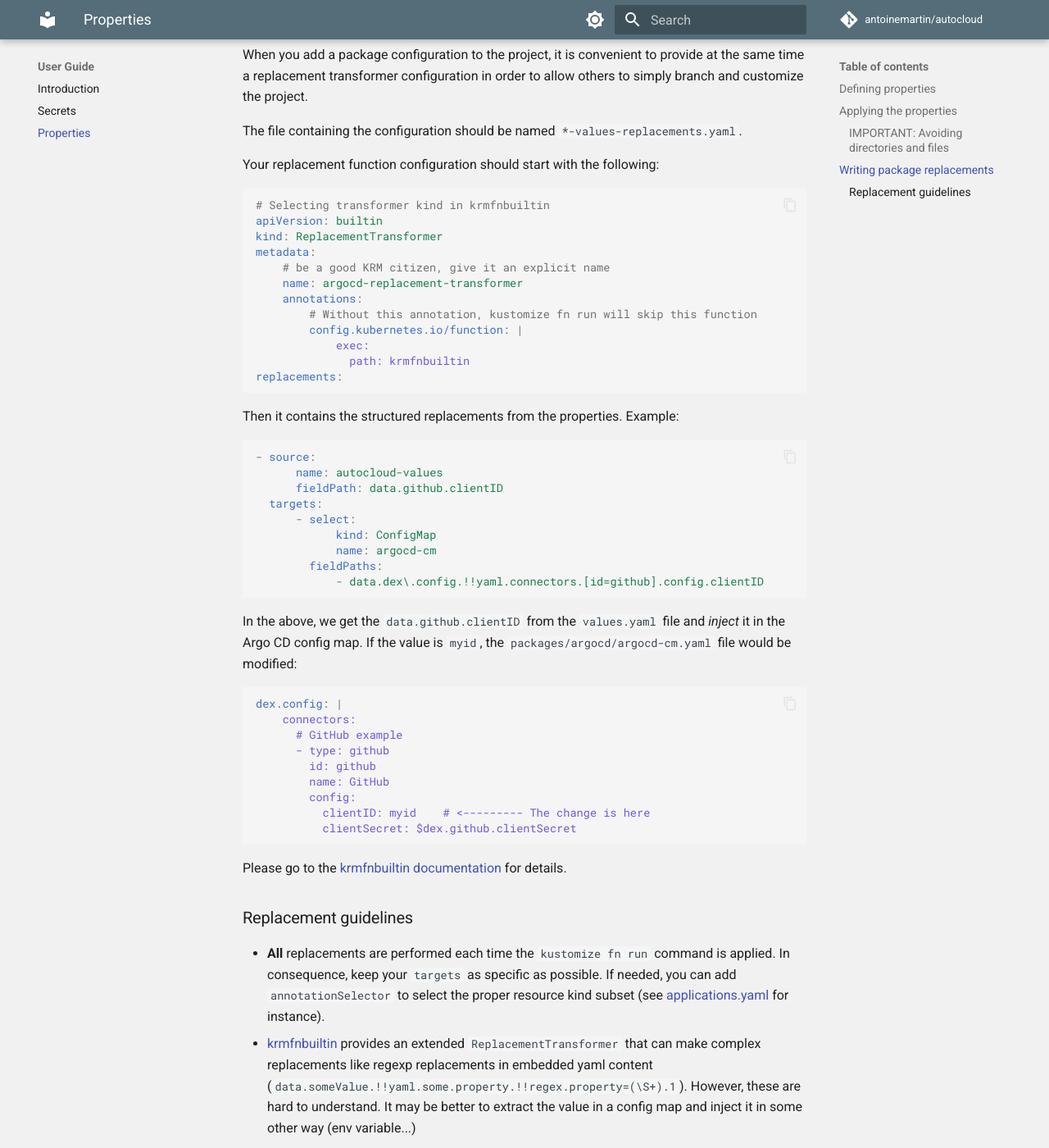
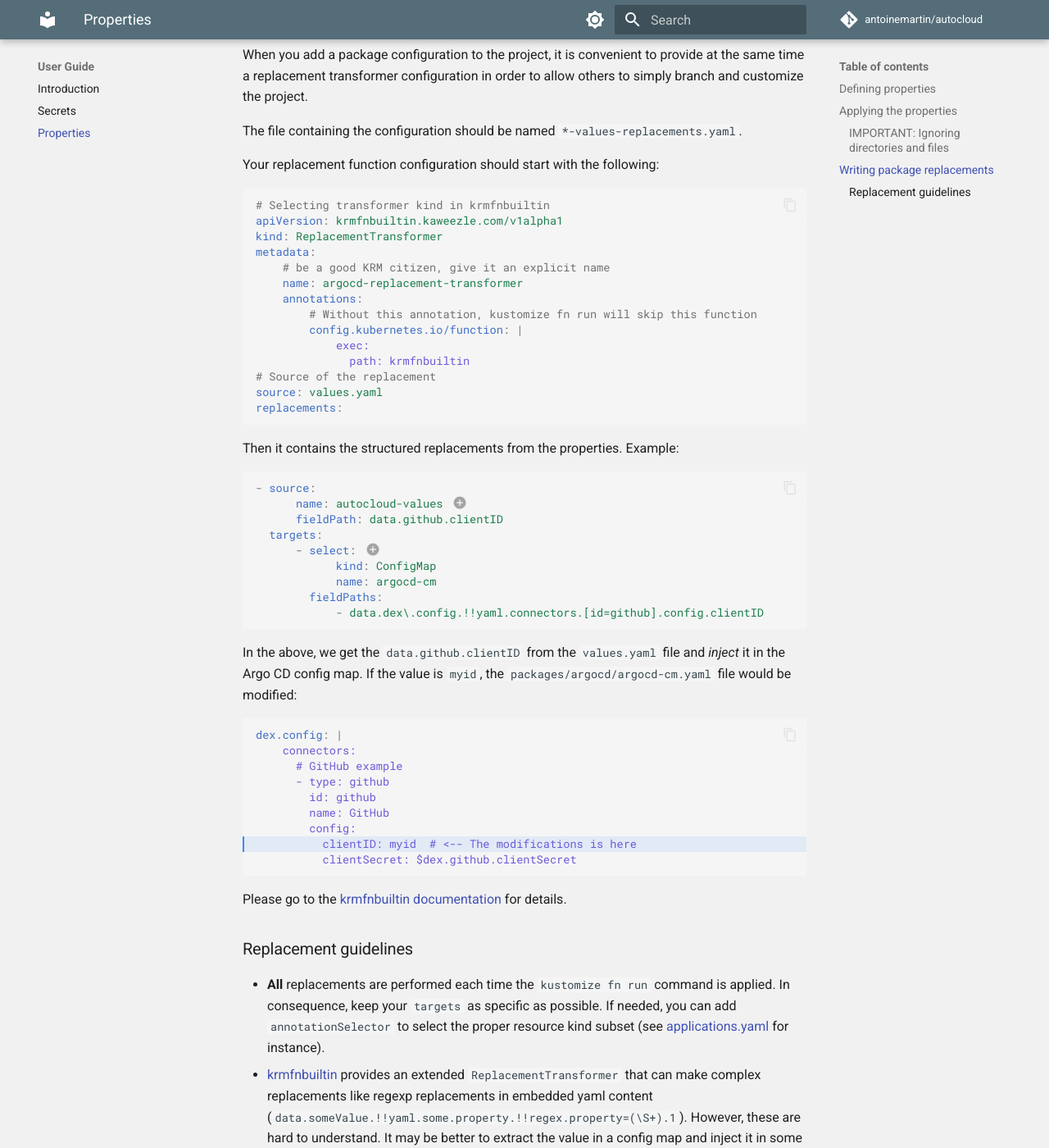
Before and after one commit to antoinemartin/autocloud, an MkDocs documentation site: the page built from docs/user-guide/properties.md, in a window 1280 px wide and 1400 px high, scrolled down 3029 px. Shown: the whole window at 82% size. Built offline with MkDocs 1.6.1 and Material for MkDocs 9.7.7, drawn with Linux system fonts in a browser that asks for light colours; comment, search, counter and statistics services are not loaded; the version menu is left out; some of the changed text lies outside the part shown.

Commit message:
👷 Add the github pages build

````diff
--- a/docs/user-guide/properties.md
+++ b/docs/user-guide/properties.md
@@ -115,7 +115,7 @@
 Kustomize will apply the functions present in the `DIR` directory to itself,
 recursively.
 
-### IMPORTANT: Avoiding directories and files
+### IMPORTANT: Ignoring directories and files
 
 `kustomize fn run` tries to interpret all files visited as KRM resources. But
 Helm Charts are not compliant, as well as some other files (patches...). It also
@@ -153,7 +153,7 @@
 
 ```yaml
 # Selecting transformer kind in krmfnbuiltin
-apiVersion: builtin
+apiVersion: krmfnbuiltin.kaweezle.com/v1alpha1
 kind: ReplacementTransformer
 metadata:
     # be a good KRM citizen, give it an explicit name
@@ -163,6 +163,8 @@
         config.kubernetes.io/function: |
             exec:
               path: krmfnbuiltin
+# Source of the replacement
+source: values.yaml
 replacements:
 ```
 
@@ -170,21 +172,24 @@
 
 ```yaml
 - source:
-      name: autocloud-values
+      name: autocloud-values # (1)!
       fieldPath: data.github.clientID
   targets:
-      - select:
+      - select: # (2)!
             kind: ConfigMap
             name: argocd-cm
         fieldPaths:
             - data.dex\.config.!!yaml.connectors.[id=github].config.clientID
 ```
 
+1.  At least name is required
+2.  The same source can have multiple targets
+
 In the above, we get the `data.github.clientID` from the `values.yaml` file and
 _inject_ it in the Argo CD config map. If the value is `myid`, the
 `packages/argocd/argocd-cm.yaml` file would be modified:
 
-```yaml
+```yaml hl_lines="8"
 dex.config: |
     connectors:
       # GitHub example
@@ -192,7 +197,7 @@
         id: github
         name: GitHub
         config:
-          clientID: myid    # <--------- The change is here
+          clientID: myid  # <-- The modifications is here
           clientSecret: $dex.github.clientSecret
 ```
 
@@ -203,8 +208,7 @@
 -   **All** replacements are performed each time the `kustomize fn run` command
     is applied. In consequence, keep your `targets` as specific as possible. If
     needed, you can add `annotationSelector` to select the proper resource kind
-    subset (see [applications.yaml](apps/functions/applications.yaml) for
-    instance).
+    subset (see [applications.yaml] for instance).
 -   [krmfnbuiltin] provides an extended `ReplacementTransformer` that can make
     complex replacements like regexp replacements in embedded yaml content
     (`data.someValue.!!yaml.some.property.!!regex.property=(\S+).1`). However,
@@ -215,5 +219,6 @@
 [krmfnbuiltin documentation]: https://github.com/kaweezle/krmfnbuiltin#extended-replacement-in-structured-content
 [krmfnbuiltin]: https://github.com/kaweezle/krmfnbuiltin
 [KRM functions]: https://kubectl.docs.kubernetes.io/guides/extending_kustomize/exec_krm_functions/
-[secrets README]: ../secrets/README.md
+[secrets]: ./secrets.md
+[applications.yaml]: https://github.com/antoinemartin/autocloud/blob/main/apps/functions/applications.yaml
 <!-- prettier-ignore-end -->
--- a/mkdocs.yml
+++ b/mkdocs.yml
@@ -7,15 +7,16 @@
 theme:
   name: material
   features:
-    - tabs
     - content.action.view
     - content.action.edit
-    - toc.follow
-    - navigation.top
-    - navigation.footer
     - content.code.annotate
     - content.code.copy
     - content.tabs.link
+    - content.tooltips
+    - navigation.top
+    - navigation.footer
+    - tabs
+    - toc.follow
   palette:
     # Palette toggle for light mode
     - media: "(prefers-color-scheme: light)"
@@ -39,9 +40,11 @@
   - css/extra.css
 
 markdown_extensions:
+  - admonition
+  - abbr
   - def_list
   - attr_list
-  - admonition
+  - footnotes
   - pymdownx.details
   - pymdownx.highlight:
       anchor_linenums: true
````
Also changed, not shown: other parts of docs/user-guide/properties.md (+1 -1 lines), 2 other files.
